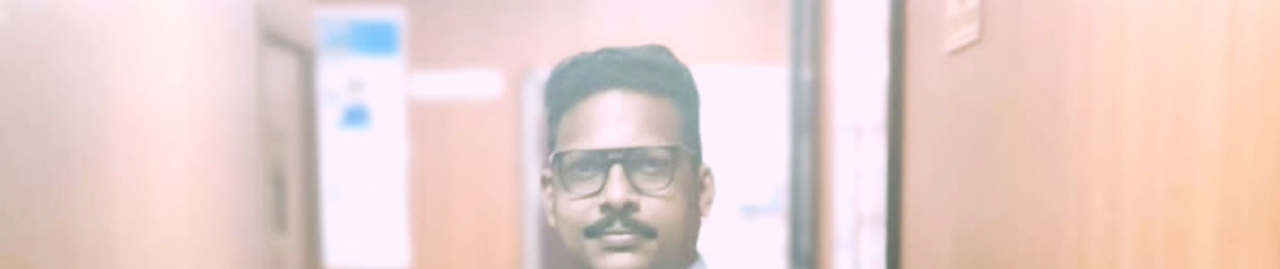
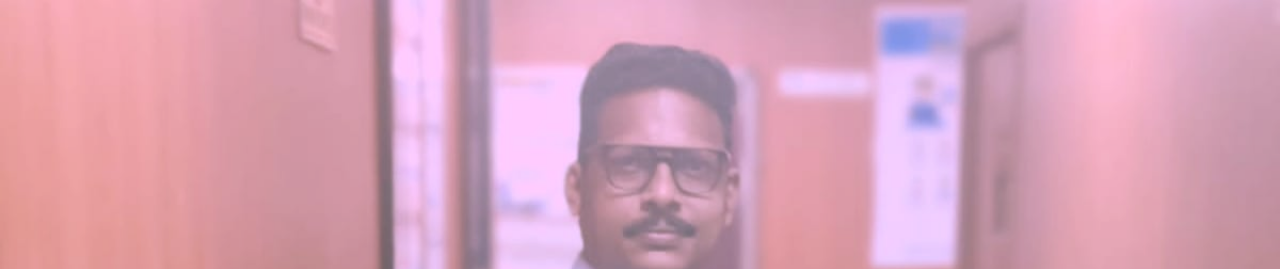
Before and after one commit to Risvana9055/Midhun, a plain HTML site: page index.html in a window 1280 px wide. Shown: the top 269 px of the page. Drawn offline with nearby package versions, Linux system fonts and the light colour scheme.

Commit message:
hero photo changed

```diff
--- a/assets/css/style.css
+++ b/assets/css/style.css
@@ -242,7 +242,7 @@ h1, h2, h3, h4, h5, h6 {
 #hero {
   width: 100%;
   height: 100vh;
-  background: url("../img/WhatsApp\ Image\ 2021-10-20\ at\ 4.47.13\ PM.jpeg") top right no-repeat;
+  background: url("../img/inshot.jpeg") top right no-repeat;
   background-size: cover;
   position: relative;
 }
```
Also changed, not shown: assets/img/WhatsApp Image 2021-10-17 at 9.27.28 AM.jpeg (deleted).
